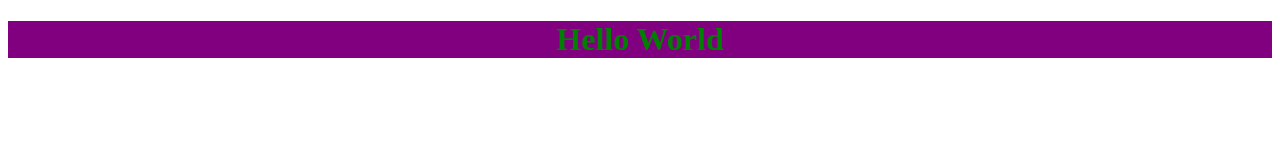
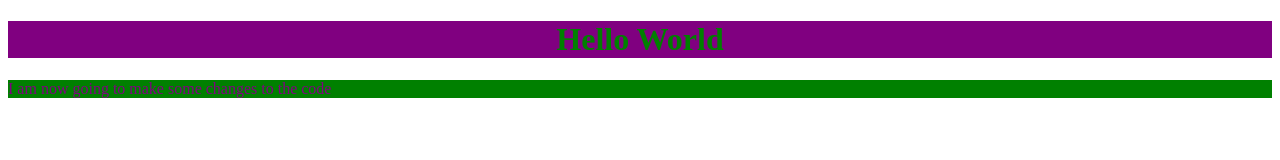
Before and after one commit to mario17b/excursion, a plain HTML site: page index.html in a window 1280 px wide. Drawn offline with Linux system fonts and the light colour scheme.

Commit message:
added a paragraph

```diff
--- a/index.html
+++ b/index.html
@@ -6,5 +6,6 @@
   </head>
   <body>
     <h1>Hello World</h1>
+    <p>I am now going to make some changes to the code</p>
   </body>
 </html>
--- a/resources/css/style.css
+++ b/resources/css/style.css
@@ -3,3 +3,8 @@ h1 {
   background-color: purple;
   text-align: center;
 }
+
+p {
+  color: purple;
+  background-color: green;
+}
```
